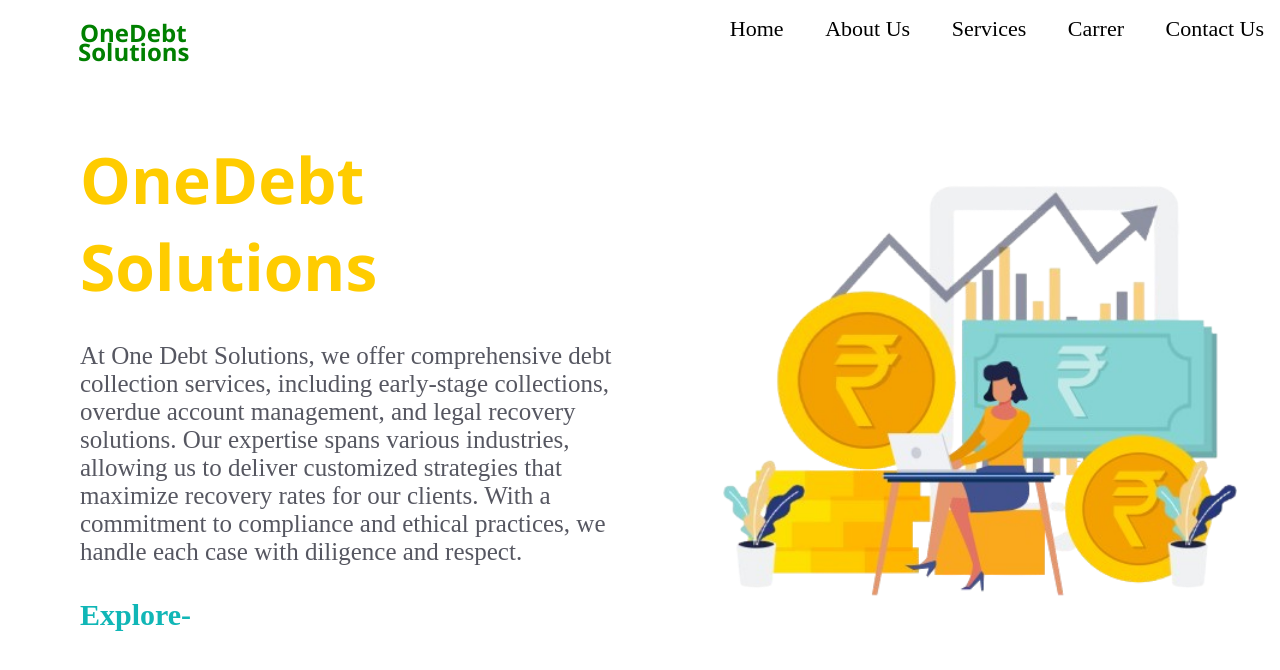
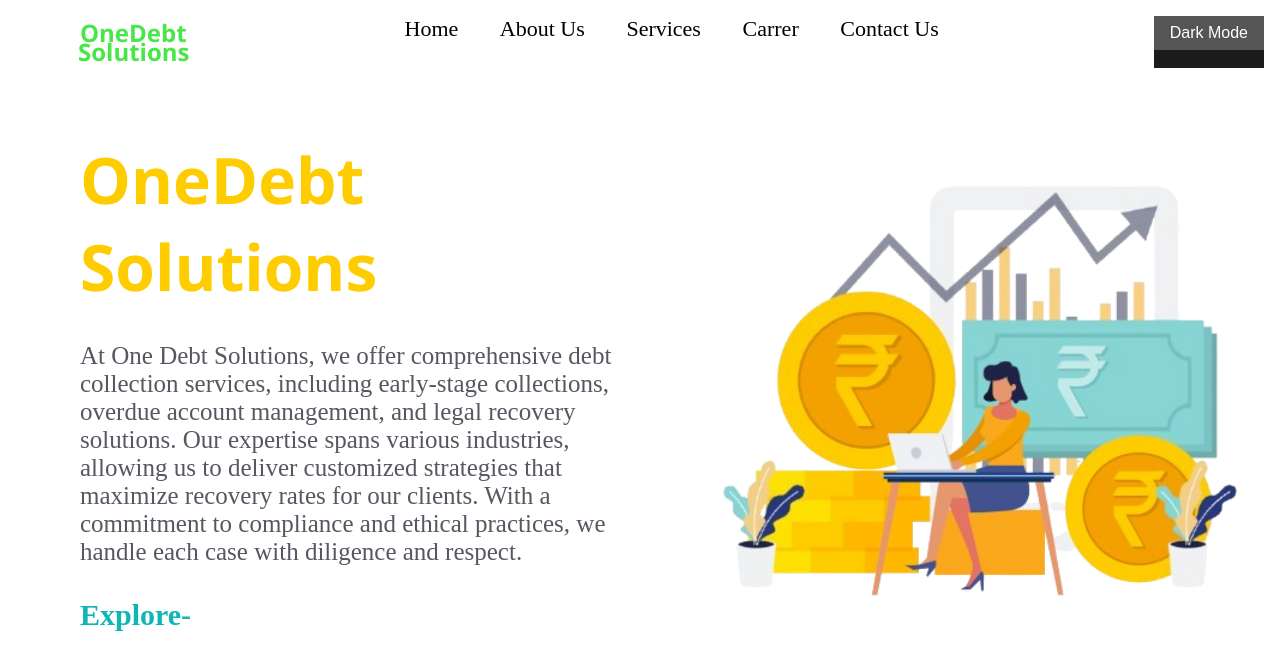
Before and after one commit to abhishekdasz/OneDebtSols, a Next.js app: page / in a window 1280 px wide. Shown: the top 670 px of the page. Built offline with nearby package versions, Linux system fonts and the light colour scheme.

Commit message:
added dark mode

```diff
--- a/src/app/components/NavBar.js
+++ b/src/app/components/NavBar.js
@@ -1,9 +1,10 @@
 import React from 'react'
 
-const NavBar = () => {
+const NavBar = ({ toggleDarkMode, isDarkMode }) => {
   return (
     <div>
       <div className='navbar-container'>
+
         <div className='logo'>
             <p> OneDebt </p>
             <p> Solutions </p>
@@ -17,6 +18,11 @@
                 <li> Contact Us </li>
             </ul>
         </div>
+        <div className='dark-mode'>
+            <button className='dark-mode-button' onClick={toggleDarkMode}>
+                {isDarkMode ? 'Light Mode' : 'Dark Mode'}
+            </button>
+        </div>
 
       </div>
     </div>
--- a/src/app/globals.css
+++ b/src/app/globals.css
@@ -3,6 +3,51 @@
   margin: 0;
   padding: 0;
 }
+/* Dark mode styles */
+.dark-mode {
+  background: #1c1c1c;
+  color: #f1f1f1;
+}
+
+.dark-mode .navbar-container {
+  background-color: #333;
+}
+
+.dark-mode .navbar-container .nav ul li:hover {
+  color: #ffcc00;
+}
+
+.dark-mode .home-section .home-container .left-home p {
+  color: #d3d3d3;
+}
+
+/* Dark mode button styles */
+.dark-mode-button {
+  background-color: #555;
+  color: #fff;
+  border: none;
+  padding: 0.5rem 1rem;
+  cursor: pointer;
+  font-size: 1rem;
+}
+
+.dark-mode-button:hover {
+  background-color: #777;
+}
+
+
+
+
+
+
+
+
+
+
+
+
+
+
 .home-page
 {
   /* background: black;
@@ -64,7 +109,7 @@
 }
 .navbar-container .logo
 {
-  color: green;
+  color: #48e648;
   font-size: 1.5rem;
   padding-left: 4rem;
   font-weight: bold;
--- a/src/app/page.js
+++ b/src/app/page.js
@@ -1,10 +1,15 @@
-import React from 'react'
+'use client'
+import React, { useState } from 'react'
 import NavBar from './components/NavBar'
 
 const page = () => {
+  const [isDarkMode, setIsDarkMode] = useState(false);
+  const toggleDarkMode = () => {
+    setIsDarkMode(!isDarkMode);
+  }
   return (
-    <div className='home-page'>
-      <NavBar/>
+    <div className={`home-page ${isDarkMode ? 'dark-mode': ''}`}>
+      <NavBar toggleDarkMode={toggleDarkMode} isDarkMode={isDarkMode}/>
       <div className='home-section'>
         <div className='home-container'>
           <div className='left-home'>
```
